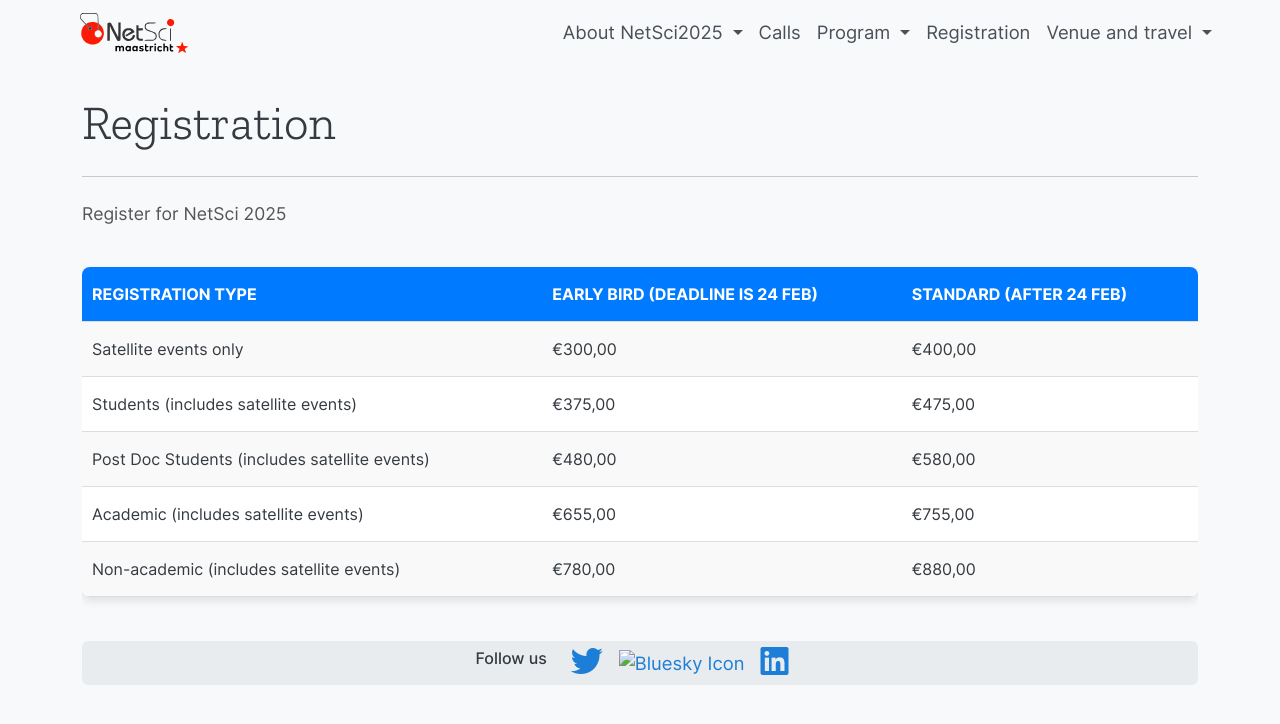
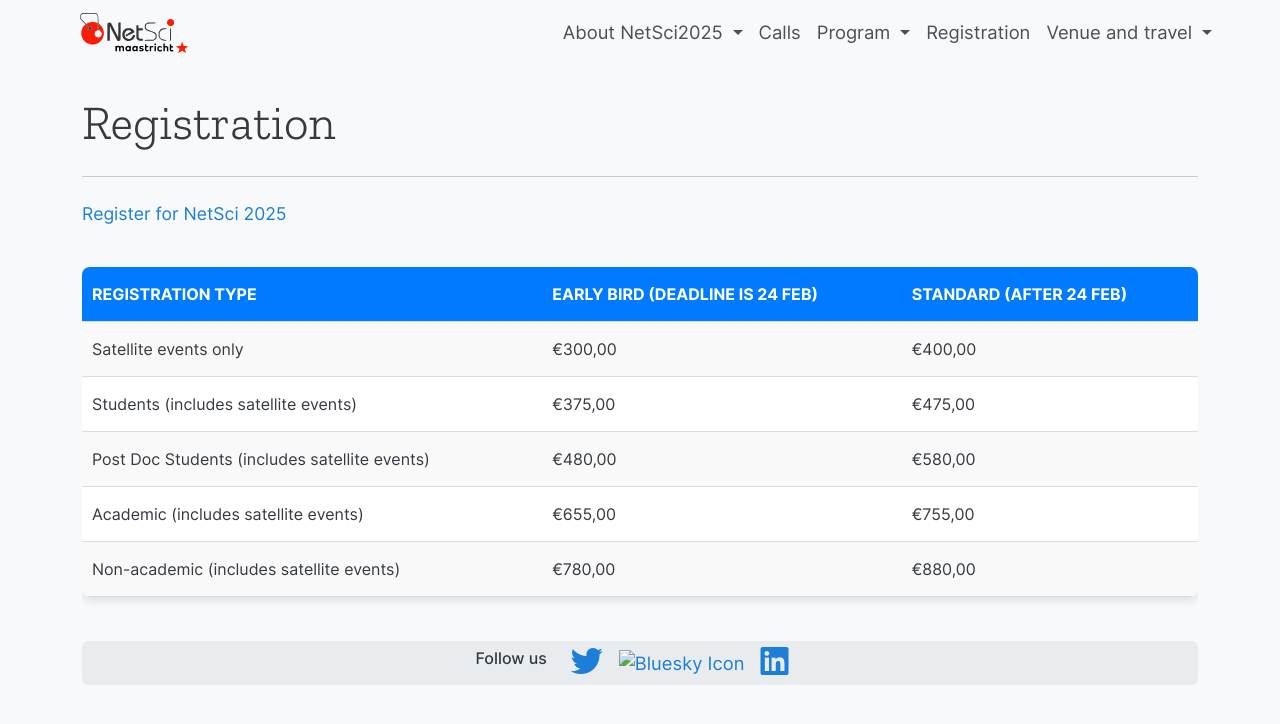
Before and after one commit to NetSci2025/netsci2025.github.io, a Jekyll site: the page built from registration.md, in a window 1280 px wide. Shown: the top 724 px of the page. Built offline with Jekyll 4.4.1, drawn with Linux system fonts in a browser that asks for light colours.

Commit message:
Update registration.html
add registration linke

```diff
--- a/_layouts/registration.html
+++ b/_layouts/registration.html
@@ -76,7 +76,7 @@ layout: default
         {% assign registration = site.data.registration.registration %}
         <h1 class="display-5 registration-title">{{ registration.title }}</h1>
         <hr class="my-4">
-        <p class="registration-description">{{ registration.description }}</p>
+        <p class="registration-description"><a href="https://insight.klinkhamergroup.com/netsci2025/login">{{ registration.description }}</a></p>
 
         <div class="table-wrapper">
             <table class="registration-table">
```
